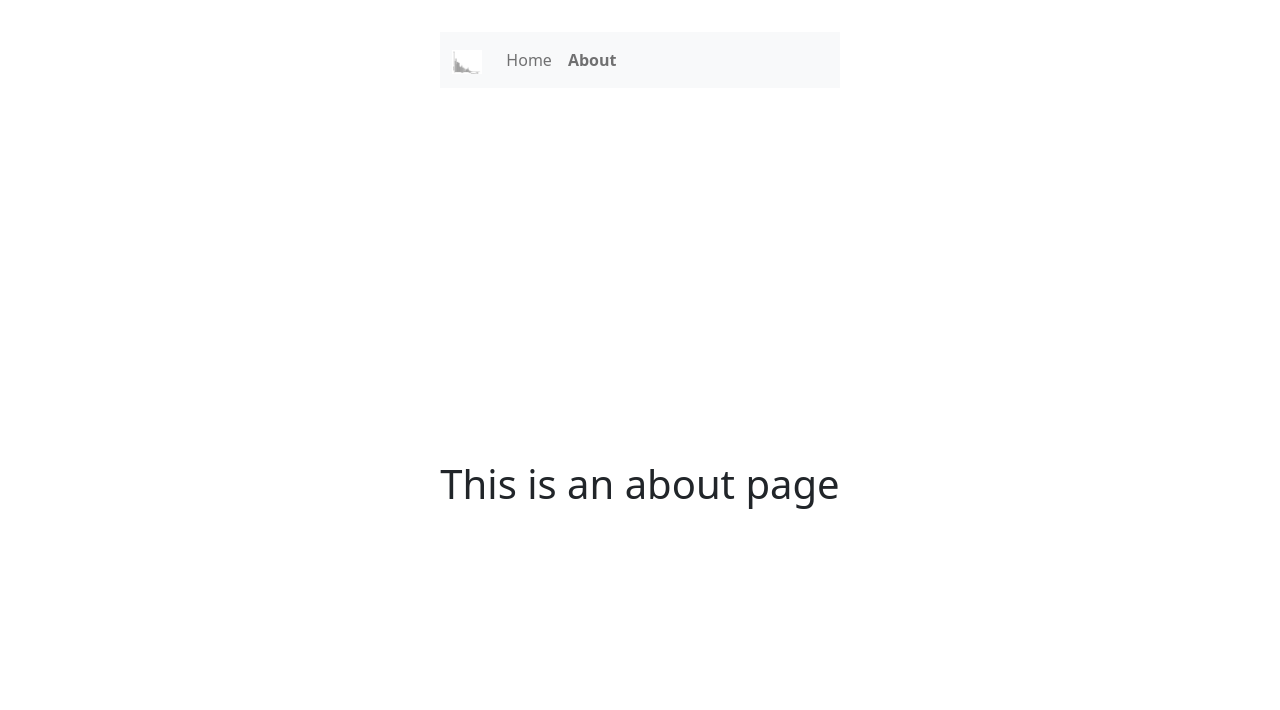
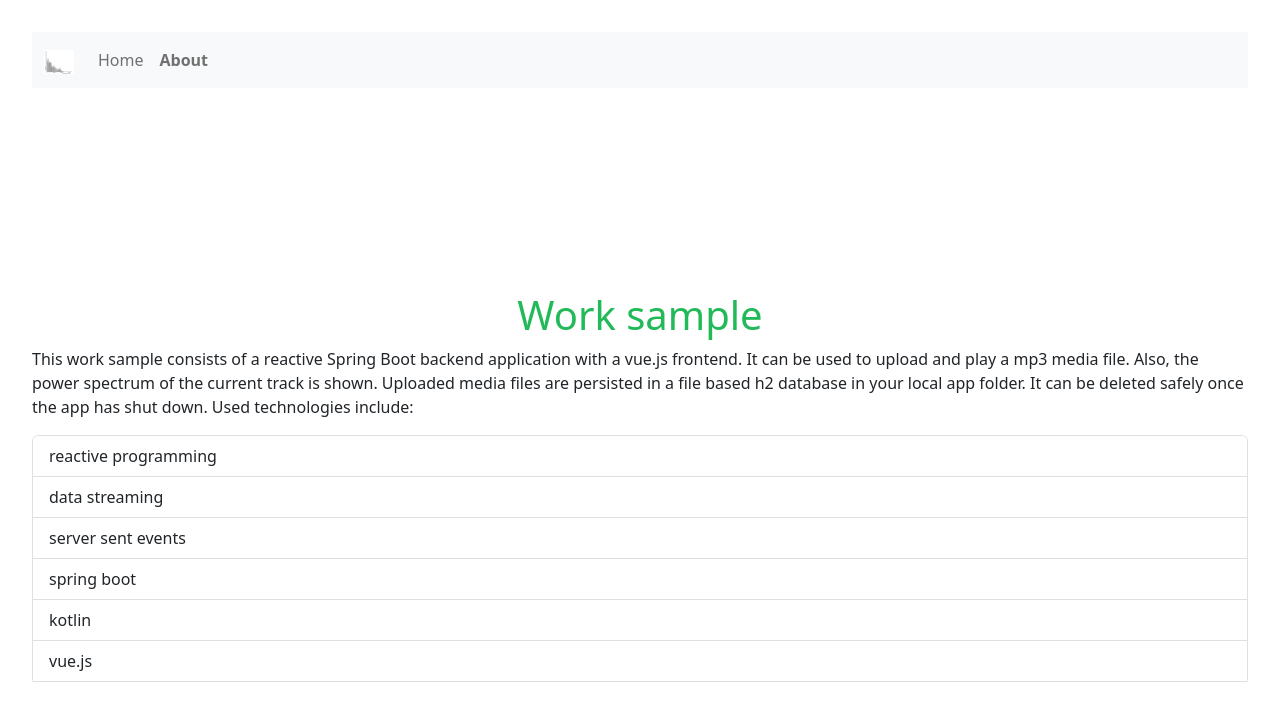
Before and after one commit to lorenzjosten/frequency-analyzer-frontend, a Vue app: page /about in a window 1280 px wide. Shown: the top 710 px of the page. Built offline with nearby package versions, Linux system fonts and the light colour scheme.

Commit message:
feat: add text to About.vue

```diff
--- a/src/views/About.vue
+++ b/src/views/About.vue
@@ -1,5 +1,29 @@
 <template>
-  <div class="about">
-    <h1>This is an about page</h1>
+  <div class="about d-flex h-100 flex-column">
+    <h1 id="title">Work sample</h1>
+    <p class="text-start">
+      This work sample consists of a reactive Spring Boot backend application with a vue.js frontend. It can be used to
+      upload and play a mp3 media file. Also, the power spectrum of the current track is shown.
+      Uploaded media files are persisted in a file based h2 database in your local app folder. It can be deleted safely
+      once the app has shut down. Used technologies include:
+    </p>
+
+    <ul class="list-group text-start">
+      <li class="list-group-item">reactive programming</li>
+      <li class="list-group-item">data streaming</li>
+      <li class="list-group-item">server sent events</li>
+      <li class="list-group-item">spring boot</li>
+      <li class="list-group-item">kotlin</li>
+      <li class="list-group-item">vue.js</li>
+      <li class="list-group-item">typescript</li>
+      <li class="list-group-item">gitlab pipelining</li>
+      <li class="list-group-item">liquibase</li>
+    </ul>
   </div>
 </template>
+
+<style scoped>
+#title {
+  color: #22ba58;
+}
+</style>
```
